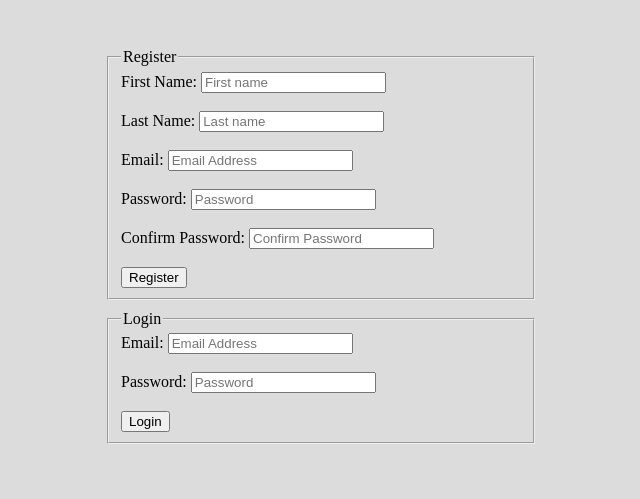
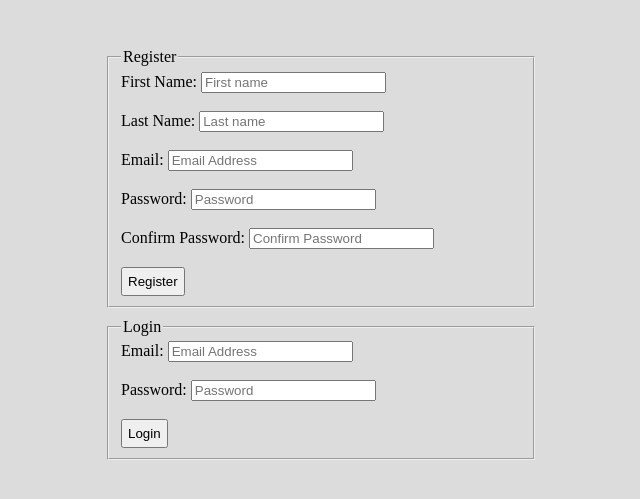
Before and after one commit to dshayne07/dojoMySQLRegistration, a Flask app: page / in a window 1280 px wide. Shown: the top 499 px of the page, without its empty margins (319-959 px from the left). Run offline with Flask 2, Linux system fonts and the light colour scheme.

Commit message:
Added a few more things

```diff
--- a/server.py
+++ b/server.py
@@ -58,7 +58,7 @@ def register():
         session.clear()
         flash("success", "success")
         return redirect('/')
-
+    flash(True, "login")
     flash(request.form, "data")
 
     return redirect('/') # either way the application should return to the index and display the message
--- a/templates/index.html
+++ b/templates/index.html
@@ -26,24 +26,23 @@
 
             <label>First Name: <input type="text" name="fname" value="{% if get_flashed_messages(category_filter=['data']) %}{{get_flashed_messages(category_filter=['data'])[0]['fname']}}{% endif %}" placeholder="First name" /></label><br><br>
             <label>Last Name: <input type="text" name="lname" value="{% if get_flashed_messages(category_filter=['data']) %}{{get_flashed_messages(category_filter=['data'])[0]['lname']}}{% endif %}" placeholder="Last name" /></label><br><br>
-            <label>Email: <input type="text" name="email" value="{% if get_flashed_messages(category_filter=['data']) %}{{get_flashed_messages(category_filter=['data'])[0]['email']}}{% endif %}" placeholder="Email Address" /></label><br><br>
+            <label>Email: <input type="text" name="email" value="{% if get_flashed_messages(category_filter=['data']) and get_flashed_messages(category_filter=['error'])[0] != "Invalid username/password" %}{{get_flashed_messages(category_filter=['data'])[0]['email']}}{% endif %}" placeholder="Email Address" /></label><br><br>
             <label>Password: <input type="password" name="password" placeholder="Password" /></label><br><br>
             <label>Confirm Password: <input type="password" name="confirmPassword" placeholder="Confirm Password" /></label><br><br>
-            <input type="submit" value="Register" />
-
+            <input type="submit" value="Register" style="padding:5px" />
         </form>
     </fieldset>
     <fieldset style="width:400px; margin-left:auto; margin-right:auto; margin-top:10px;">
         <legend>Login</legend>
         <form method="post" action="/login">
 
-            <label>Email: <input type="text" name="email" placeholder="Email Address" /></label><br><br>
+            <label>Email: <input type="text" name="email" value="{% if get_flashed_messages(category_filter=['data']) and get_flashed_messages(category_filter=['login'])[0] != True %}{{get_flashed_messages(category_filter=['data'])[0]['email']}}{% endif %}"  placeholder="Email Address" /></label><br><br>
             <label>Password: <input type="password" name="password" placeholder="Password" /></label><br>
                 {% if get_flashed_messages(category_filter=['error'])[0] == "Invalid username/password" %}
                     <br><a href="/email/{{get_flashed_messages(category_filter=['data'])[0]['email']}}">Forgot password?</a><br>
                 {% endif %}
             <br>
-            <input type="submit" value="Login" />
+            <input type="submit" value="Login" style="padding:5px" />
 
         </form>
     </fieldset>
```
